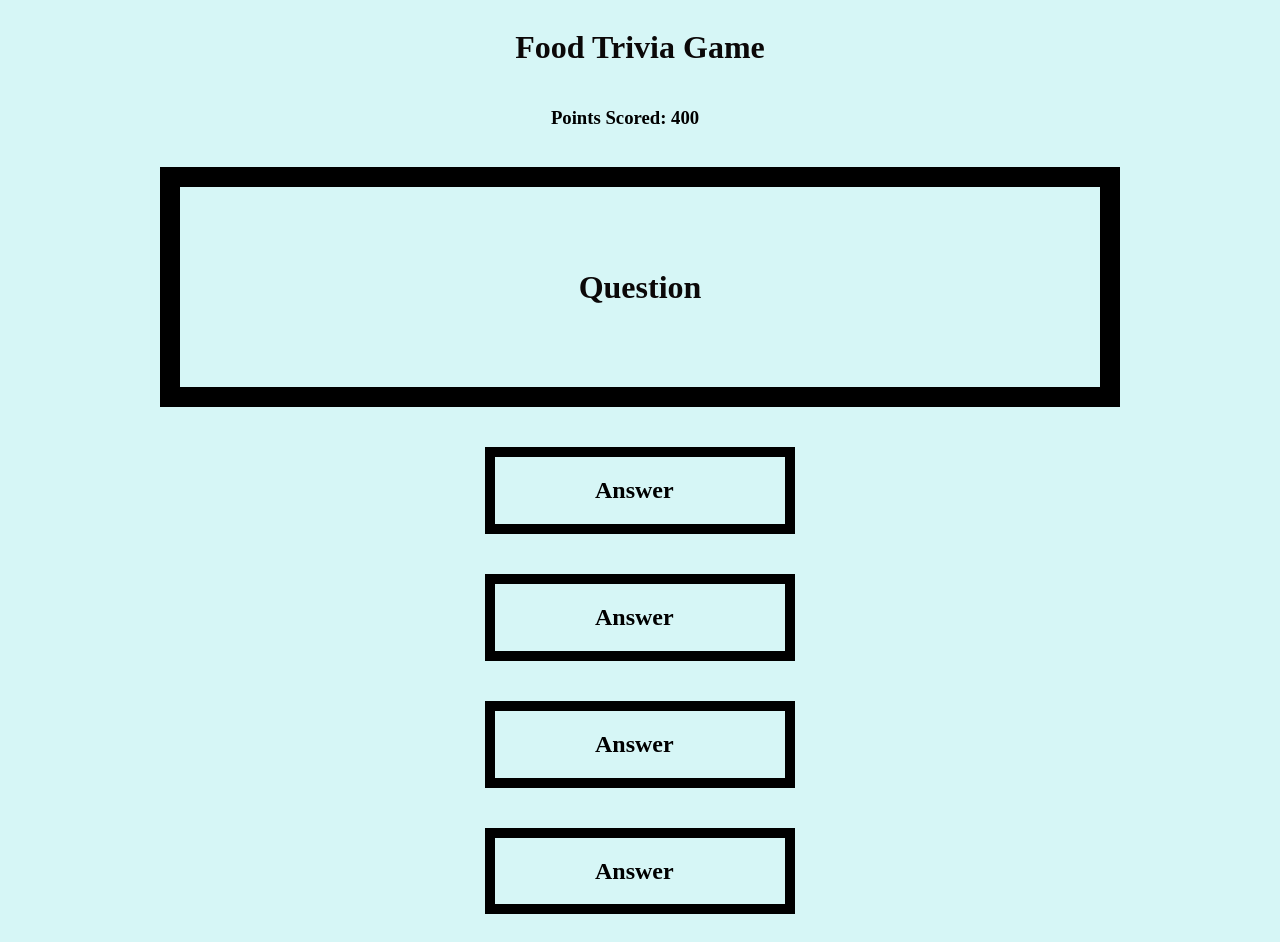
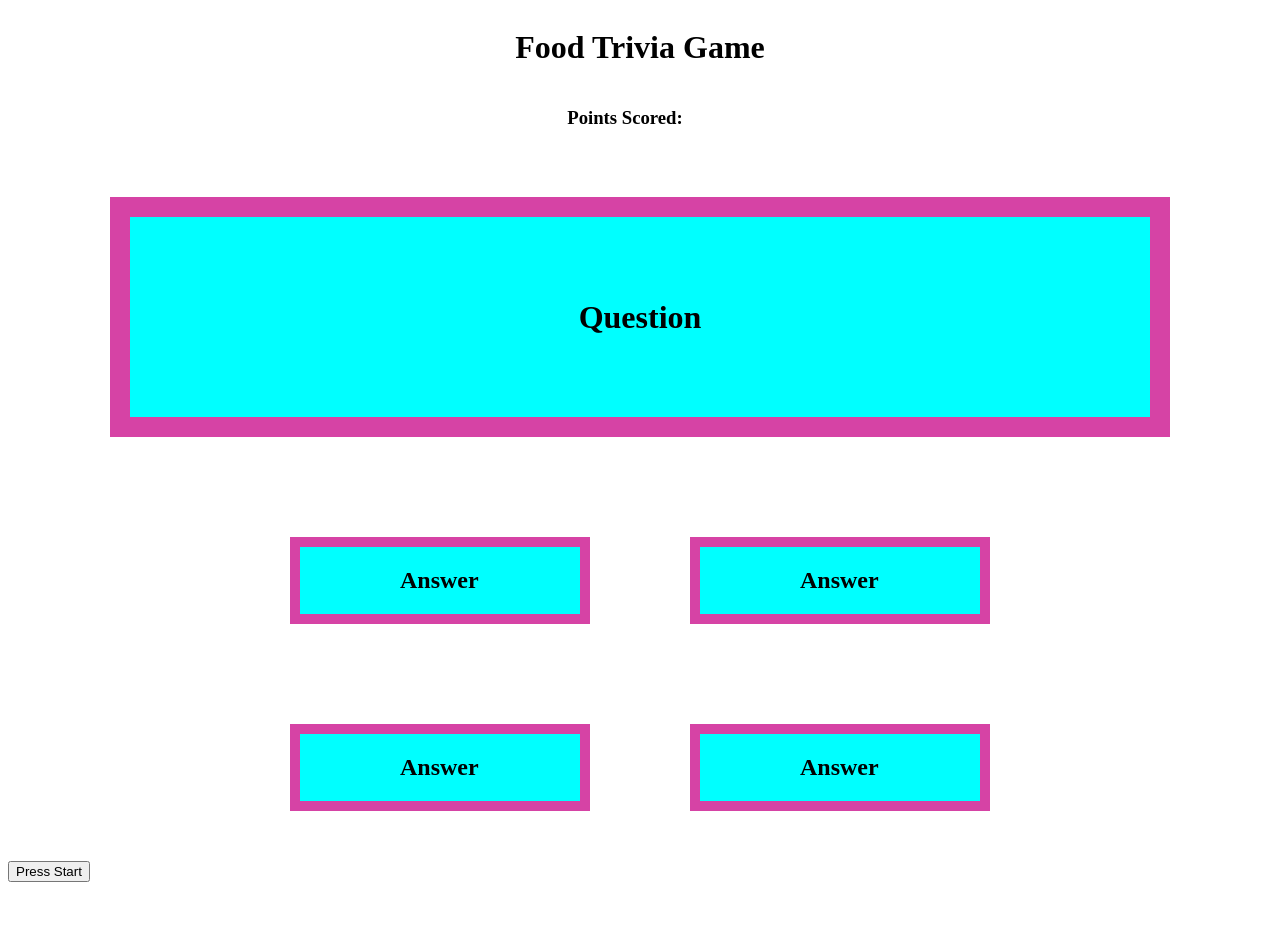
Before and after one commit to britbrit22/Food-Trivia-Game, a plain HTML site: page index.html in a window 1280 px wide. After the commit the page ends 890 px from the top, so only its background shows below. Drawn offline with Linux system fonts and the light colour scheme.

Commit message:
add button

```diff
--- a/css/style.css
+++ b/css/style.css
@@ -1,14 +1,15 @@
 body {
-  background-color: rgb(214, 246, 246);
+  background-color: white;
+
 }
 .container {
   display: flex;
   flex-direction: column;
   align-items: center;
-  border box-sizing: ;
+
 }
 h1 {
-  color: #0b0808;
+  color: black;
   text-align: center;
 }
 
@@ -22,18 +23,32 @@ h1 {
 
 .question-container {
   display: center;
+  width: 900px;
+  border: 20px solid #d643a5;
+  padding: 60px;
+  margin: 50px;
+  background-color: aqua;
+
+}
+
+.answers {
+  display: flex;
   width: 800px;
-  border: 20px solid black;
-  padding: 60px;
-  margin: 20px;
-
-
+  flex-wrap: wrap;
 }
 
 .answer-container {
   padding-left: 100px;
-  padding-right: 150px;
-  margin: 20px;
-  border: 10px solid black;
-  width: 40px;
+  padding-right: 100px;
+  margin: 50px;
+  border: 10px solid #d643a5;
+  width: 20px;
+  flex: 1;
+  background-color: aqua;
+  color: black;
+
 }
+
+.button {
+  background-color: red;
+}
--- a/index.html
+++ b/index.html
@@ -6,14 +6,16 @@
 <script defer src="./js/app.js"></script>
 </head>
 <body>
+
 <div class="container">
     <h1>Food Trivia Game</h1>
-    <h3 class="points-scored">Points Scored: 400</h3>
+    <h3 class="points-scored">Points Scored:</h3>
 
     <div class="question-container">
         <h1 class="question">Question</h1>
+    </div>
 
-    </div>
+    <div class="answers">
         <div class="answer-container">
             <h2 class="answer">Answer</h2>
         </div>
@@ -26,11 +28,12 @@
         <div class="answer-container">
             <h2 class="answer">Answer</h2>
         </div>
+    </div>
+
 
 
 </div>
 
 
-
 </body>
 </html>
--- a/js/app.js
+++ b/js/app.js
@@ -0,0 +1,26 @@
+//User clicks on the play button
+// -What would it take for the users to click on the button.
+const button = document.createElement('button')
+
+      button.innerText = 'Press Start'
+
+      button.id = 'BeginButton'
+
+
+      button.addEventListener('click', () => {
+
+        alert('Begin Game')
+      })
+
+      document.body.appendChild(button)
+
+//Remove the button and display the questions and answers.
+// -How woueld I remove the button then activate the questions and answers.
+
+
+
+//User selects an answer.
+// -What would it take for the users to click an answer.
+
+//Display to the user if the answer is correct or incorrect.
+//-How would I make the answer correct or incorrect.
```
Lines whose indentation alone changed are shown as unchanged.
